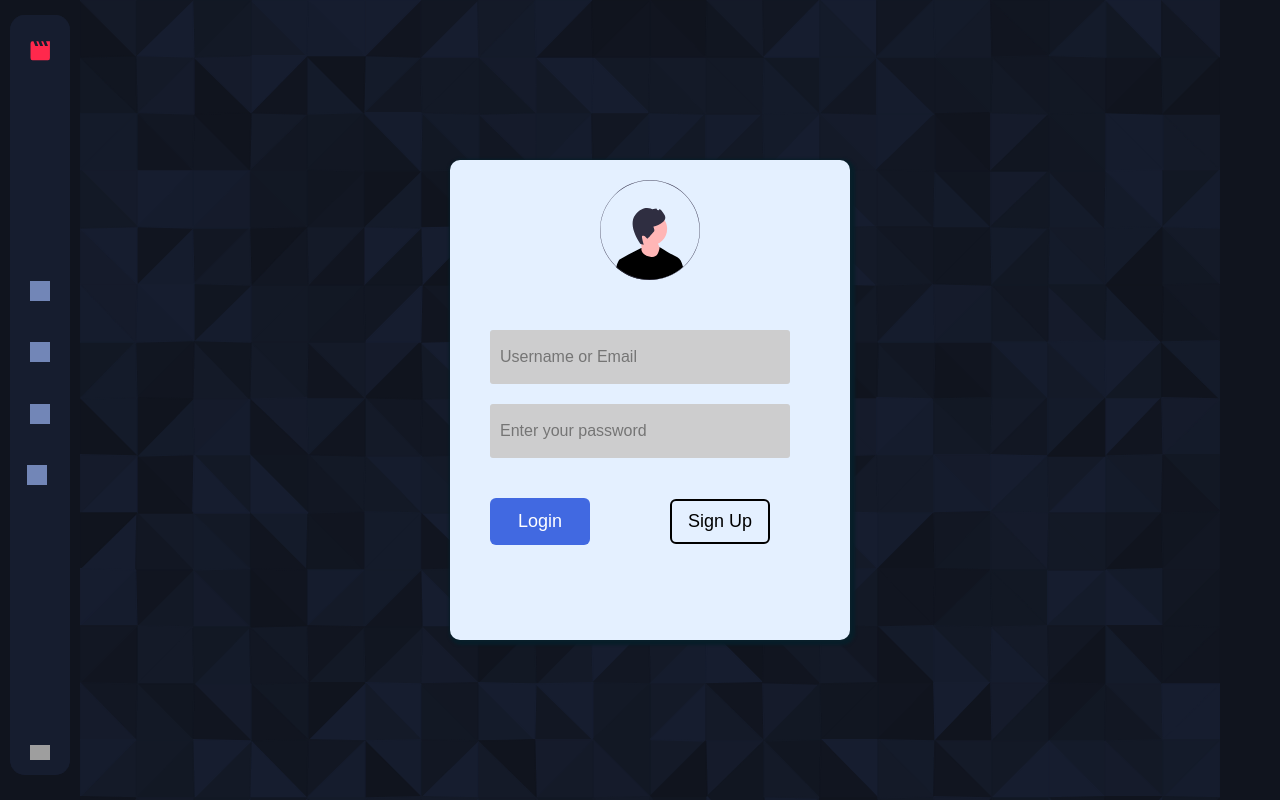
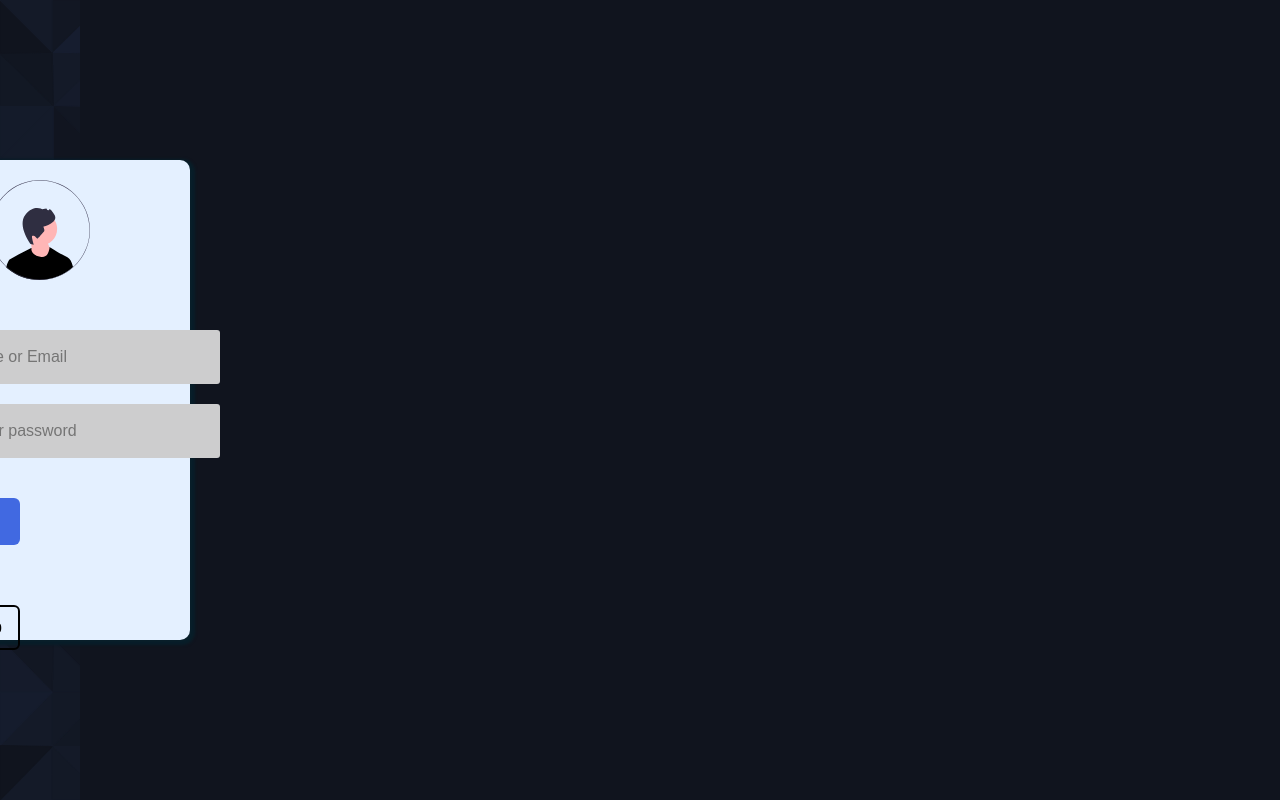
Before and after one commit to VUE-INTERNSHIP/project, a Vue app: page / in a window 1280 px wide. Built offline with nearby package versions, Linux system fonts and the light colour scheme; grey boxes are pictures that could not be loaded.

Commit message:
fixed navbar

```diff
--- a/src/App.vue
+++ b/src/App.vue
@@ -1,7 +1,7 @@
 <template>
   <div id="app">
-    <div class="side_bar">
-      <sidebar-component id="side"  v-if="this.$route.name !== 'login' || this.$route.name !== 'signup'" />
+    <div class="side_bar" v-if="this.$route.name !== 'login' && this.$route.name !== 'signup'">
+      <sidebar-component id="side"/>
     </div>
     <div class="routes">
       <router-view :movies="movies" />
--- a/src/components/Authentication/login.vue
+++ b/src/components/Authentication/login.vue
@@ -26,7 +26,7 @@
 
 <script>
 export default {
-  name: 'login-component',
+  name: 'login',
   data(){
     return{
       userName:'',
```
